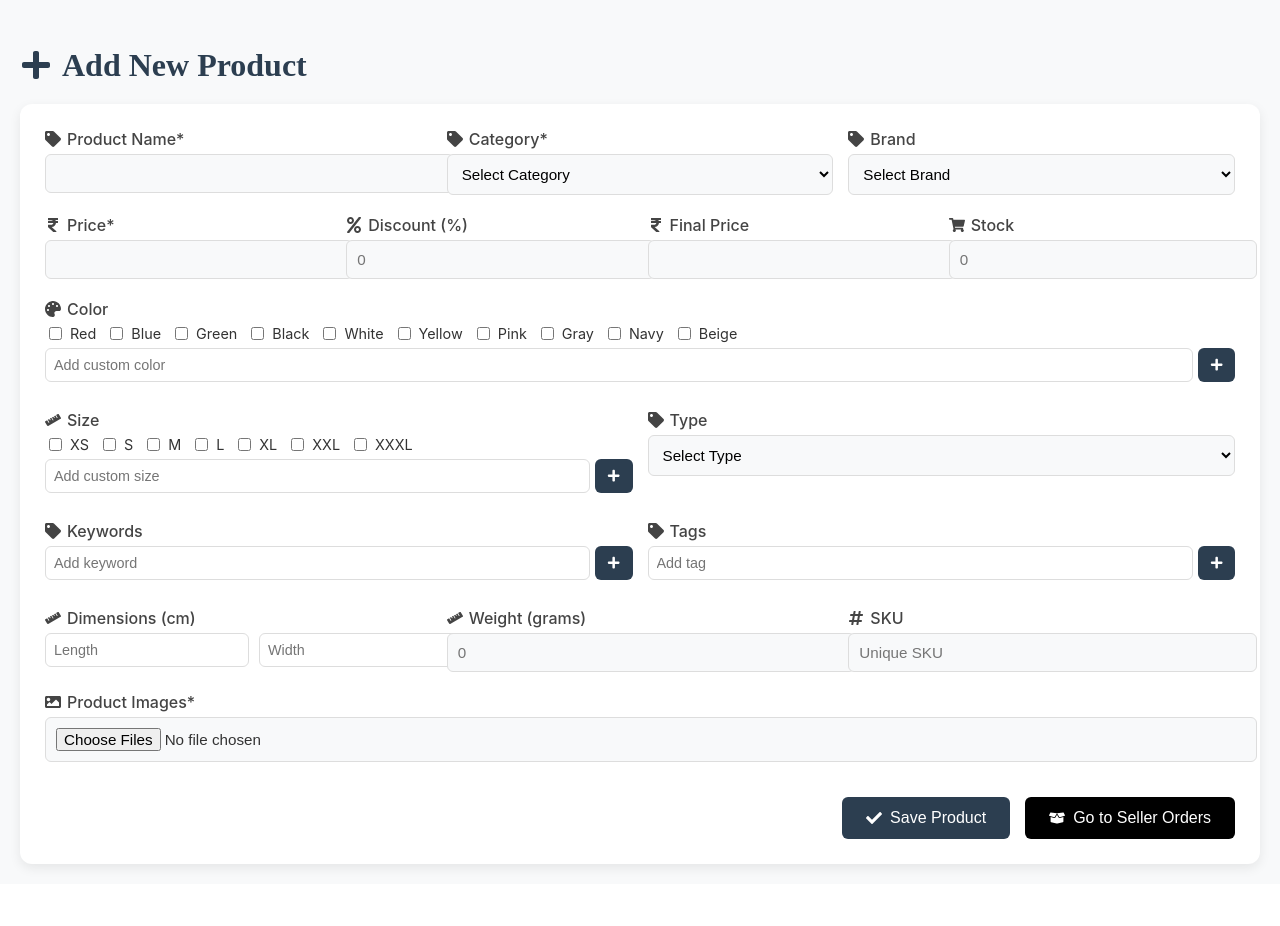
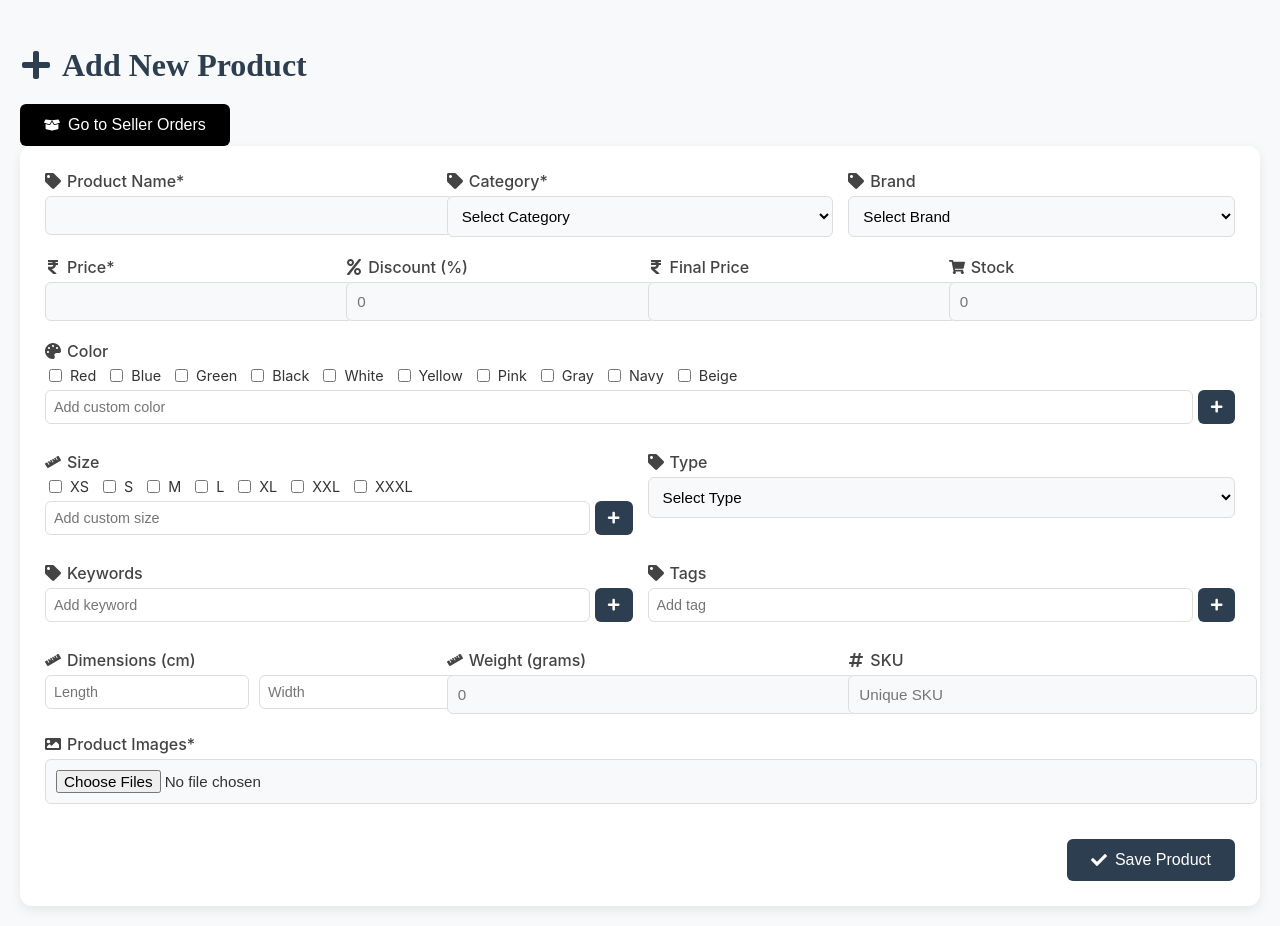
Before and after one commit to ramesh-46/Aroha, a React (Create React App) app: page /AddProduct in a window 1280 px wide. Before the commit the page ends 884 px from the top, so only its background shows below. Built offline with nearby package versions, Linux system fonts and the light colour scheme.

Commit message:
Update code with latest changes

```diff
--- a/src/Addproduct.js
+++ b/src/Addproduct.js
@@ -152,6 +152,13 @@ function AddProduct() {
   return (
     <div style={styles.container}>
       <h2 style={styles.heading}><FaPlus /> Add New Product</h2>
+        <button
+            type="button"
+            onClick={() => navigate("/seller-orders")}
+            style={styles.sellerOrdersButton}
+          >
+            <FaBoxOpen /> Go to Seller Orders
+          </button>
       <form onSubmit={handleSubmit} style={styles.form}>
         {/* Basic Info Row */}
         <div style={styles.row}>
@@ -549,13 +556,7 @@ function AddProduct() {
           <button type="submit" style={styles.submitButton}>
             <FaCheck /> Save Product
           </button>
-          <button
-            type="button"
-            onClick={() => navigate("/seller-orders")}
-            style={styles.sellerOrdersButton}
-          >
-            <FaBoxOpen /> Go to Seller Orders
-          </button>
+
         </div>
       </form>
     </div>
```
